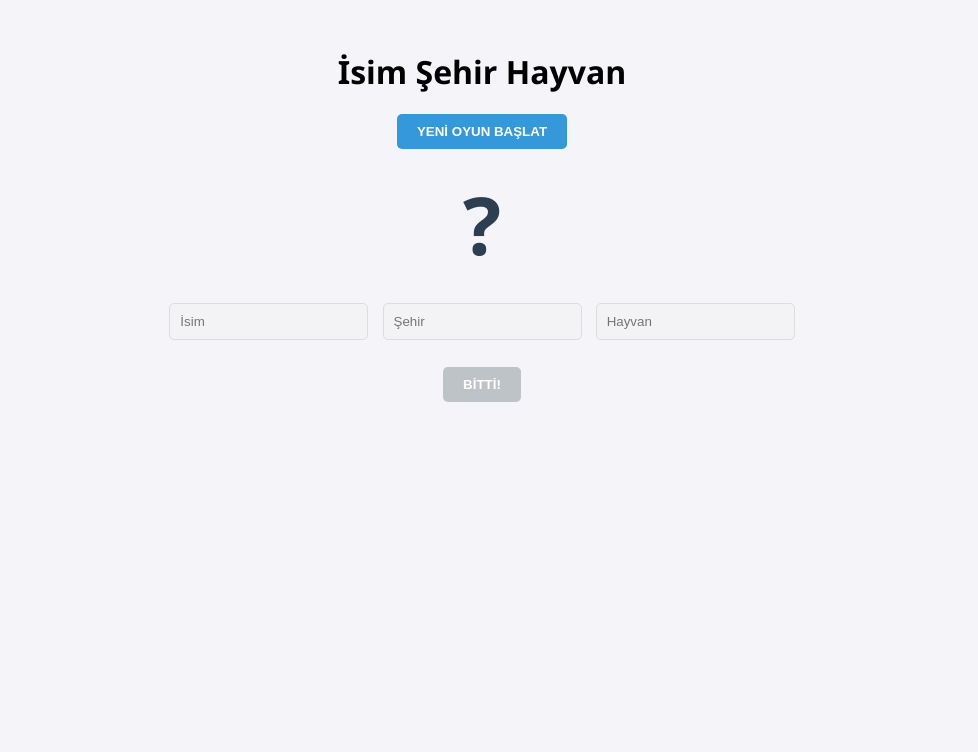
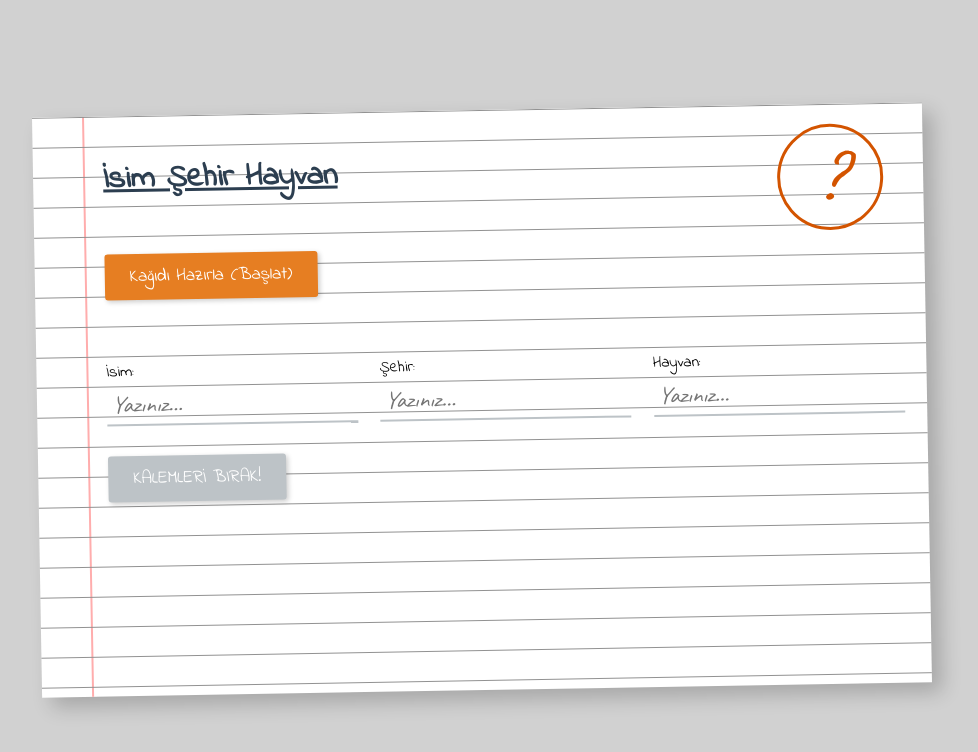
Before and after one commit to Darkangel7182/isim-sehir-oyunu, a plain HTML site: page templates/index.html in a window 1280 px wide. Shown: the whole page, without its empty margins (158-1136 px from the left). Drawn offline with nearby package versions, Linux system fonts and the light colour scheme; no server answers.

Commit message:
Update index.html

```diff
--- a/templates/index.html
+++ b/templates/index.html
@@ -2,32 +2,128 @@
 <html lang="tr">
 <head>
     <meta charset="UTF-8">
-    <title>İsim Şehir Hayvan - Online</title>
+    <meta name="viewport" content="width=device-width, initial-scale=1.0">
+    <title>İsim Şehir Hayvan - Kağıt Üzerinde</title>
+    <link href="https://fonts.googleapis.com/css2?family=Caveat:wght@400;700&family=Indie+Flower&display=swap" rel="stylesheet">
     <script src="https://cdnjs.cloudflare.com/ajax/libs/socket.io/4.0.1/socket.io.js"></script>
     <style>
-        body { font-family: 'Segoe UI', Tahoma, Geneva, Verdana, sans-serif; text-align: center; background-color: #f4f4f9; }
-        .container { margin-top: 50px; }
-        #harf-alani { font-size: 80px; color: #2c3e50; margin: 20px; font-weight: bold; }
-        input { padding: 10px; margin: 5px; border-radius: 5px; border: 1px solid #ddd; }
-        button { padding: 10px 20px; cursor: pointer; background-color: #3498db; color: white; border: none; border-radius: 5px; font-weight: bold; }
+        body {
+            background-color: #d1d1d1; /* Masa yüzeyi rengi */
+            display: flex;
+            justify-content: center;
+            align-items: center;
+            min-height: 100vh;
+            margin: 0;
+            font-family: 'Indie Flower', cursive;
+        }
+
+        /* Defter Kağıdı Tasarımı */
+        .paper {
+            background: #fff;
+            background-image:
+                linear-gradient(#919191 1px, transparent 1px), /* Yatay çizgiler */
+                linear-gradient(90deg, #ffadad 2px, transparent 2px); /* Kırmızı marj çizgisi */
+            background-size: 100% 30px, 100% 100%;
+            background-position: 0 0, 50px 0;
+            width: 90%;
+            max-width: 800px;
+            min-height: 500px;
+            padding: 40px 20px 40px 70px; /* Marjın dışına taşmamak için sol padding fazla */
+            box-shadow: 10px 10px 20px rgba(0,0,0,0.2);
+            position: relative;
+            transform: rotate(-1deg); /* Hafif yamuk durması gerçekçiliği artırır */
+        }
+
+        h1 { color: #2c3e50; text-decoration: underline; margin-top: 0; }
+
+        #harf-alani {
+            position: absolute;
+            top: 20px;
+            right: 40px;
+            font-size: 70px;
+            color: #d35400;
+            border: 3px solid #d35400;
+            border-radius: 50%;
+            width: 100px;
+            height: 100px;
+            display: flex;
+            align-items: center;
+            justify-content: center;
+            transform: rotate(5deg);
+            font-family: 'Caveat', cursive;
+        }
+
+        .input-group {
+            display: grid;
+            grid-template-columns: repeat(3, 1fr);
+            gap: 20px;
+            margin-top: 60px;
+        }
+
+        input {
+            background: transparent;
+            border: none;
+            border-bottom: 2px solid #2980b9;
+            font-family: 'Caveat', cursive;
+            font-size: 24px;
+            color: #2c3e50;
+            padding: 5px;
+            outline: none;
+        }
+
+        input:disabled { color: #7f8c8d; border-bottom: 2px solid #bdc3c7; }
+
+        button {
+            margin-top: 30px;
+            background-color: #e67e22;
+            color: white;
+            border: none;
+            padding: 10px 25px;
+            font-family: 'Indie Flower', cursive;
+            font-size: 18px;
+            cursor: pointer;
+            border-radius: 3px;
+            box-shadow: 2px 2px 5px rgba(0,0,0,0.2);
+        }
+
+        button:hover { background-color: #d35400; }
         button:disabled { background-color: #bdc3c7; }
-        #sonuc-tablosu { margin: 20px auto; border-collapse: collapse; background: white; }
-        th, td { padding: 10px; border: 1px solid #ddd; }
+
+        /* Puan Tablosu Stili */
+        #sonuc-tablosu {
+            width: 100%;
+            margin-top: 40px;
+            border-collapse: collapse;
+            font-size: 20px;
+        }
+
+        th { text-align: left; border-bottom: 2px solid #2c3e50; color: #2c3e50; }
+        td { padding: 10px 0; border-bottom: 1px dashed #bdc3c7; }
     </style>
 </head>
 <body>
-    <div class="container">
+    <div class="paper">
         <h1>İsim Şehir Hayvan</h1>
-        <button onclick="baslat()">YENİ OYUN BAŞLAT</button>
         <div id="harf-alani">?</div>
 
-        <div id="oyun-alani">
-            <input type="text" class="cevap" placeholder="İsim" disabled>
-            <input type="text" class="cevap" placeholder="Şehir" disabled>
-            <input type="text" class="cevap" placeholder="Hayvan" disabled>
-            <br><br>
-            <button id="bitir-btn" onclick="bitir()" disabled>BİTTİ!</button>
+        <button onclick="baslat()">Kağıdı Hazırla (Başlat)</button>
+
+        <div class="input-group">
+            <div>
+                <label>İsim:</label><br>
+                <input type="text" class="cevap" placeholder="Yazınız..." disabled>
+            </div>
+            <div>
+                <label>Şehir:</label><br>
+                <input type="text" class="cevap" placeholder="Yazınız..." disabled>
+            </div>
+            <div>
+                <label>Hayvan:</label><br>
+                <input type="text" class="cevap" placeholder="Yazınız..." disabled>
+            </div>
         </div>
+
+        <button id="bitir-btn" onclick="bitir()" disabled>KALEMLERİ BIRAK!</button>
 
         <div id="puan-tablosu-alani"></div>
     </div>
@@ -35,24 +131,15 @@
     <script>
         var socket = io();
 
-        function baslat() {
-            socket.emit('oyunu_baslat');
-        }
-
-        function bitir() {
-            socket.emit('oyunu_bitir');
-        }
+        function baslat() { socket.emit('oyunu_baslat'); }
+        function bitir() { socket.emit('oyunu_bitir'); }
 
         socket.on('yeni_oyun_basladi', function(data) {
             document.getElementById('harf-alani').innerText = data.harf;
             document.getElementById('puan-tablosu-alani').innerHTML = "";
             document.getElementById('bitir-btn').disabled = false;
-
             var inputs = document.querySelectorAll('.cevap');
-            inputs.forEach(input => {
-                input.value = "";
-                input.disabled = false;
-            });
+            inputs.forEach(input => { input.value = ""; input.disabled = false; });
         });
 
         socket.on('herkese_durdur', function() {
@@ -62,22 +149,20 @@
                 'sehir': inputs[1].value,
                 'hayvan': inputs[2].value
             };
-
             inputs.forEach(input => input.disabled = true);
             document.getElementById('bitir-btn').disabled = true;
-
             socket.emit('cevaplari_gonder', {cevaplar: cevaplarim});
         });
 
         socket.on('puan_durumu', function(data) {
-            let html = "<h3>Sonuçlar</h3><table id='sonuc-tablosu'><tr><th>Oyuncu</th><th>İsim</th><th>Şehir</th><th>Hayvan</th><th>Toplam</th></tr>";
+            let html = "<table id='sonuc-tablosu'><tr><th>Oyuncu</th><th>İsim</th><th>Şehir</th><th>Hayvan</th><th>Puan</th></tr>";
             for (let id in data) {
                 let d = data[id].detay;
                 html += `<tr>
-                    <td>${id.substring(0,5)}</td>
-                    <td>${d.isim.kelime} (${d.isim.puan})</td>
-                    <td>${d.sehir.kelime} (${d.sehir.puan})</td>
-                    <td>${d.hayvan.kelime} (${d.hayvan.puan})</td>
+                    <td>${id.substring(0,4)}</td>
+                    <td>${d.isim.kelime}</td>
+                    <td>${d.sehir.kelime}</td>
+                    <td>${d.hayvan.kelime}</td>
                     <td><strong>${data[id].toplam}</strong></td>
                 </tr>`;
             }
```
